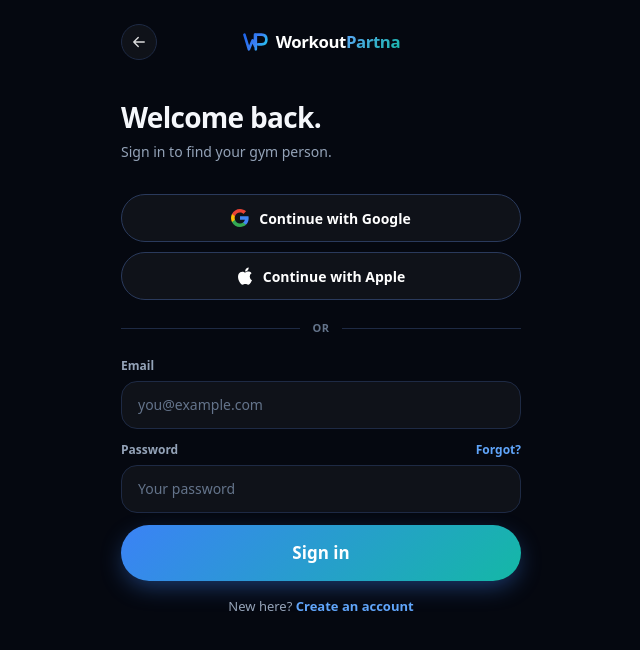
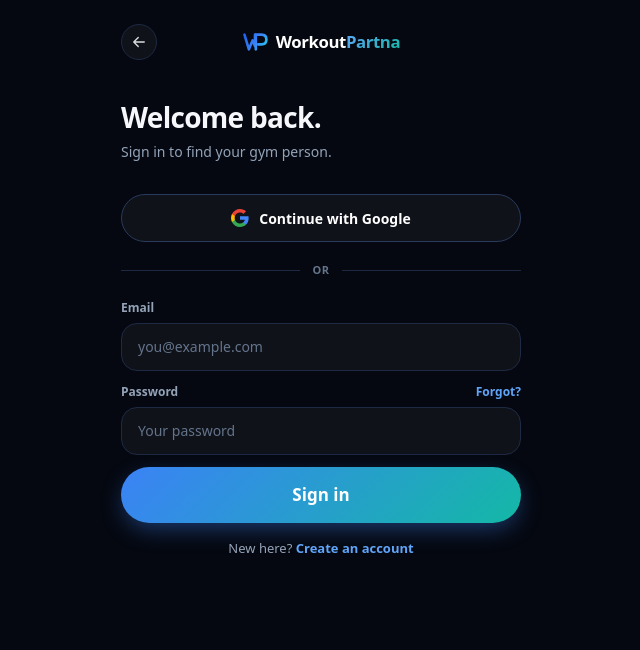
Before and after one commit to Fan2seeProductions/workout-patna, a Next.js app in the folder nextjs-app/: page /app/signin in a window 1280 px wide. Shown: the top 650 px of the page, without its empty margins (319-959 px from the left). Built offline with nearby package versions, Linux system fonts and the light colour scheme; no server answers.

Commit message:
Remove Apple OAuth from auth form, keep Google only
Apple Sign In requires an Apple Developer account ($99/yr) and a Services ID.
We're not set up for that yet. Google OAuth remains.

Co-Authored-By: Claude Sonnet 4.6 <noreply@anthropic.com>

```diff
--- a/nextjs-app/components/app/AuthForm.tsx
+++ b/nextjs-app/components/app/AuthForm.tsx
@@ -14,7 +14,7 @@ export function AuthForm({ mode }: { mode: Mode }) {
   const router = useRouter()
   const [email, setEmail] = useState('')
   const [password, setPassword] = useState('')
-  const [pending, setPending] = useState<null | 'email' | 'google' | 'apple'>(null)
+  const [pending, setPending] = useState<null | 'email' | 'google'>(null)
   const [error, setError] = useState<string | null>(null)
   const [info, setInfo] = useState<string | null>(null)
 
@@ -55,7 +55,7 @@ export function AuthForm({ mode }: { mode: Mode }) {
     }
   }
 
-  async function onOAuth(provider: 'google' | 'apple') {
+  async function onOAuth(provider: 'google') {
     setError(null)
     if (!supabaseConfigured) {
       setError('Auth backend is not configured yet. Add Supabase keys to .env.local to enable sign in.')
@@ -87,15 +87,6 @@ export function AuthForm({ mode }: { mode: Mode }) {
         >
           <GoogleMark />
           {pending === 'google' ? 'Continuing...' : 'Continue with Google'}
-        </button>
-        <button
-          type="button"
-          onClick={() => onOAuth('apple')}
-          disabled={pending !== null}
-          className="w-full h-12 rounded-full border border-[var(--color-border-bright)] bg-white/[0.04] flex items-center justify-center gap-2.5 text-[14px] font-semibold text-white hover:bg-white/[0.08] disabled:opacity-50"
-        >
-          <AppleMark />
-          {pending === 'apple' ? 'Continuing...' : 'Continue with Apple'}
         </button>
       </div>
 
@@ -185,11 +176,3 @@ function GoogleMark() {
     </svg>
   )
 }
-
-function AppleMark() {
-  return (
-    <svg width="16" height="18" viewBox="0 0 14 17" fill="currentColor" xmlns="http://www.w3.org/2000/svg">
-      <path d="M11.5 9.05c0-2.05 1.67-3.04 1.74-3.09-.95-1.39-2.43-1.58-2.96-1.6-1.26-.13-2.46.74-3.1.74-.65 0-1.63-.72-2.69-.7-1.38.02-2.66.81-3.37 2.05-1.44 2.5-.37 6.19 1.03 8.21.69.99 1.49 2.1 2.55 2.06 1.03-.04 1.41-.66 2.65-.66 1.24 0 1.59.66 2.67.64 1.1-.02 1.8-1 2.48-2 .78-1.15 1.1-2.27 1.12-2.32-.02-.01-2.13-.82-2.12-3.23z M9.6 3.13c.57-.69.95-1.65.85-2.6-.82.03-1.81.55-2.4 1.24-.53.61-.99 1.59-.87 2.52.91.07 1.85-.46 2.42-1.16z" />
-    </svg>
-  )
-}
```
